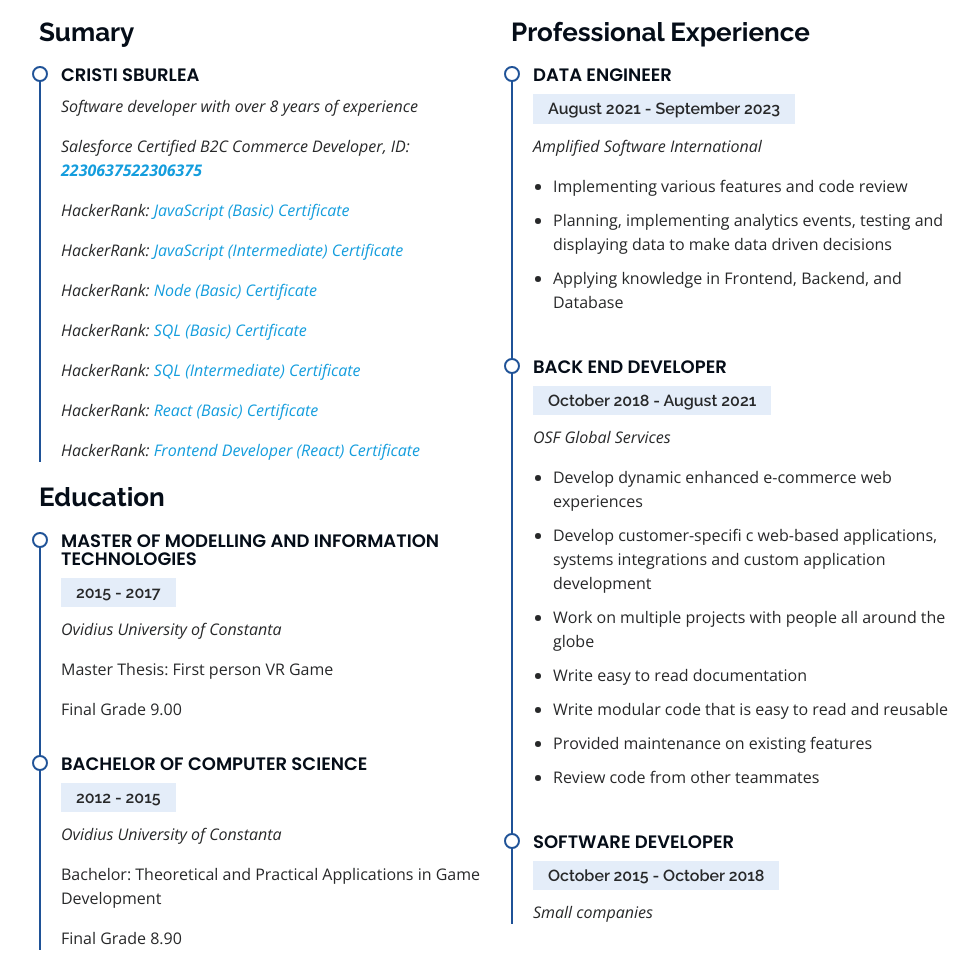
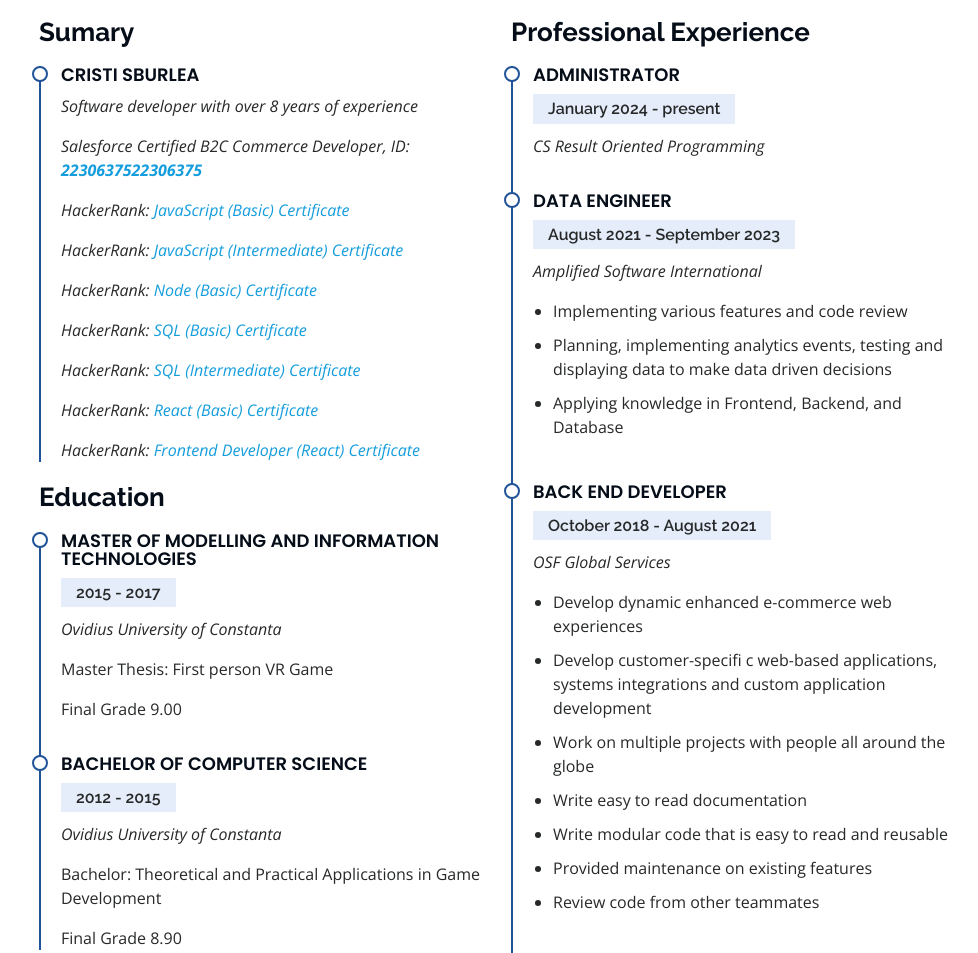
Before and after one commit to sbcristi/my-web1, a plain HTML site: page index.html in a window 1280 px wide. Shown: the part 2500-3453 px from the top of the page, without its empty margins (291-1269 px from the left). Drawn offline with nearby package versions, Linux system fonts and the light colour scheme.

Commit message:
'update'

```diff
--- a/index.html
+++ b/index.html
@@ -322,6 +322,11 @@
           <div class="col-lg-6" data-aos="fade-up" data-aos-delay="100">
             <h3 class="resume-title">Professional Experience</h3>
             <div class="resume-item">
+              <h4>Administrator</h4>
+              <h5>January 2024 - present</h5>
+              <p><em>CS Result Oriented Programming</em></p>
+            </div>
+            <div class="resume-item">
               <h4>Data Engineer</h4>
               <h5>August 2021 -  September 2023</h5>
               <p><em>Amplified Software International </em></p>
@@ -631,10 +636,8 @@
           </p>
           Sincerely, </br>
           <p>
-          Raluca E. Mehedincu </br>
           VP of Operations </br>
           Amplified Software </br>
-          raluca@amplified.software </br>
           office@amplified.software</br>
           </p>
          </p>
```
